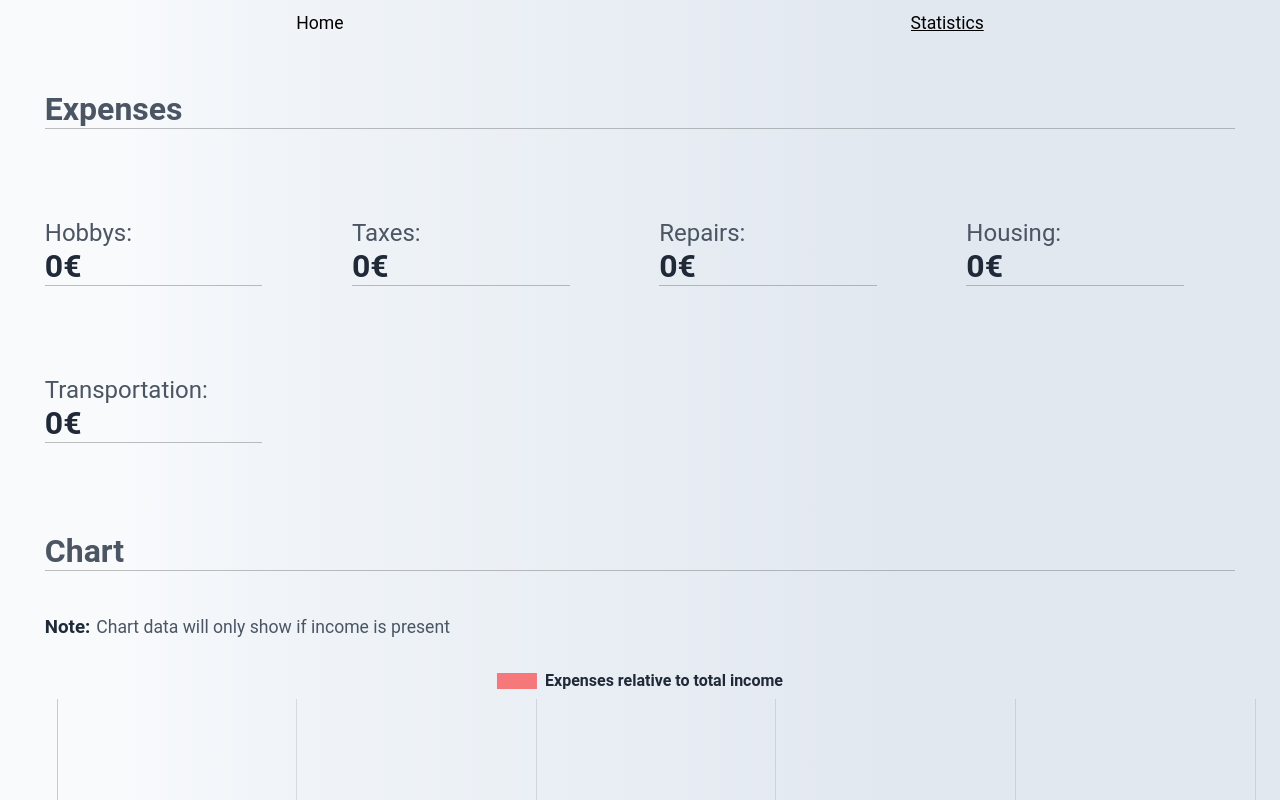
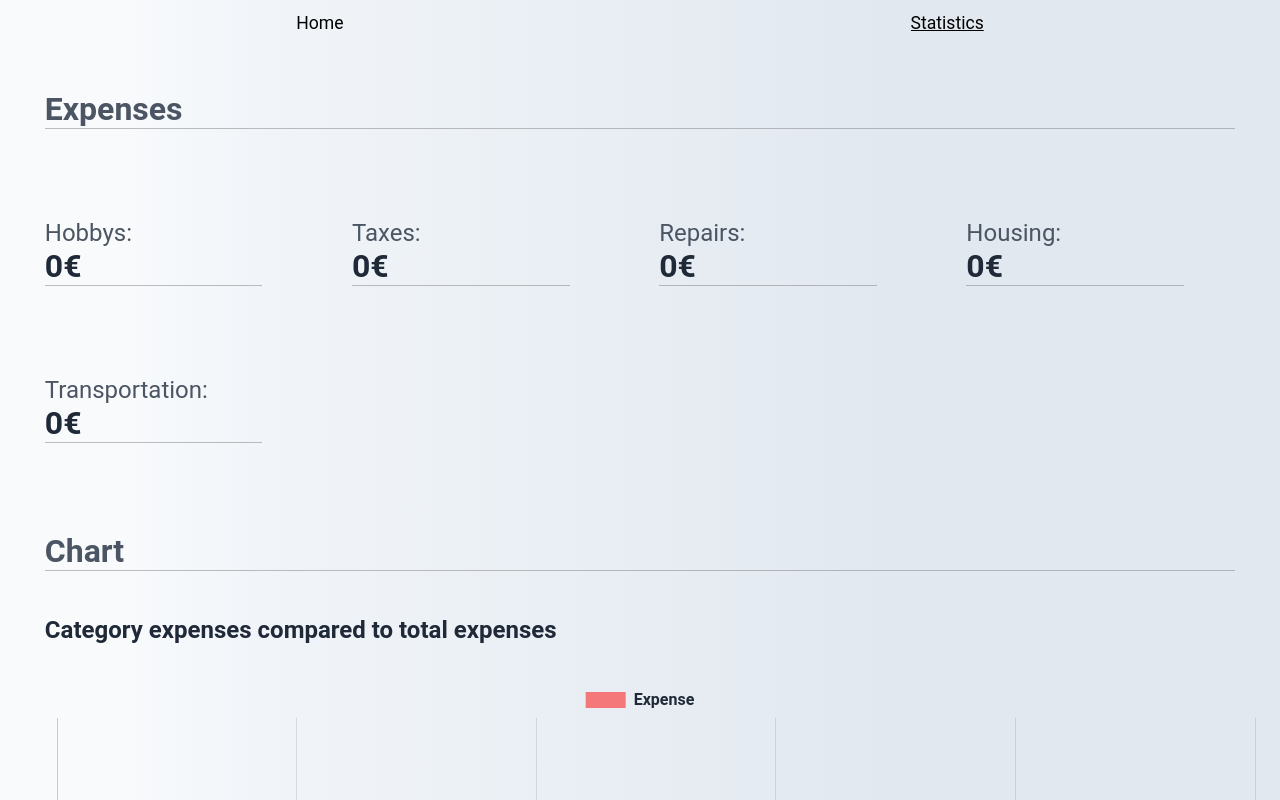
Before and after one commit to marioP2000/Finance-Tracker, a Vue app: page /statistics in a window 1280 px wide. Shown: the top 800 px of the page. Built offline with nearby package versions, Linux system fonts and the light colour scheme.

Commit message:
Changed chart y axis to total expenses

```diff
--- a/src/components/ChartComponent.vue
+++ b/src/components/ChartComponent.vue
@@ -1,11 +1,7 @@
 <template>
 
     <h1 id="header">Chart</h1>
-
-    <div id="note">
-        <h3>Note:</h3>
-        <p>Chart data will only show if income is present</p>
-    </div>
+    <h2>Category expenses compared to total expenses</h2>
 
     <div id="chart-container">
         <canvas id="myChart"></canvas>
@@ -37,7 +33,7 @@ const props = defineProps({
         type: Number,
         required: true
     },
-    income: {
+    expenses: {
         type: Number,
         required: true
     }
@@ -67,7 +63,7 @@ const labels = [
 const data = {
     labels: labels,
     datasets: [{
-        label: "Expenses relative to total income",
+        label: "Expense",
         backgroundColor: "rgba(255, 0, 0, 0.5)",
         data: []
     }]
@@ -99,8 +95,8 @@ onMounted(() => {
             config
         )
 
-        // Update income
-        myChart.config.options.scales.y.max = props.income;
+        // Update expenses
+        myChart.config.options.scales.y.max = props.expenses;
 
         // Update expenses
         myChart.data.datasets[0].data[0] = props.hobby;
@@ -129,19 +125,9 @@ onMounted(() => {
         height: 80vh;
     }
 
-    #note {
+    h2 {
+        color: $dark-font;
         margin: 0 3.5%;
-    }
-
-    h3 {
-        display: inline;
-        color: $dark-font;
-    }
-
-    p {
-        display: inline;
-        margin-left: 0.5%;
-        font-size: 1.1rem;
-        color: $light-font;
+        margin-bottom: 1%;
     }
 </style>
--- a/src/views/StatisticsView.vue
+++ b/src/views/StatisticsView.vue
@@ -6,7 +6,7 @@
 
     <!-- Chart -->
     <ChartComponent
-    :hobby="+hobby" :taxes="+taxes" :repairs="+repairs" :housing="+housing" :transportation="+transportation" :income="+income" />
+    :hobby="+hobby" :taxes="+taxes" :repairs="+repairs" :housing="+housing" :transportation="+transportation" :expenses="+expenses" />
   </div>
 </template>
 
@@ -26,10 +26,11 @@ onMounted(() => {
   }
 });
 
-// Get income
-const income = computed(() => {
-  return transactions.value.filter((transaction) => transaction.amount > 0).reduce((acc, transaction) => {
-    return acc + transaction.amount;
+// Get expenses
+const expenses = computed(() => {
+  return transactions.value.filter((transaction) => transaction.amount < 0).reduce((acc, transaction) => {
+    let expensesNegative = acc - transaction.amount;
+    return Math.abs(expensesNegative);
   }, 0).toFixed(2);
 });
 
```
Also changed, not shown: 7 other files (tests, documents, lock files or other folders).
